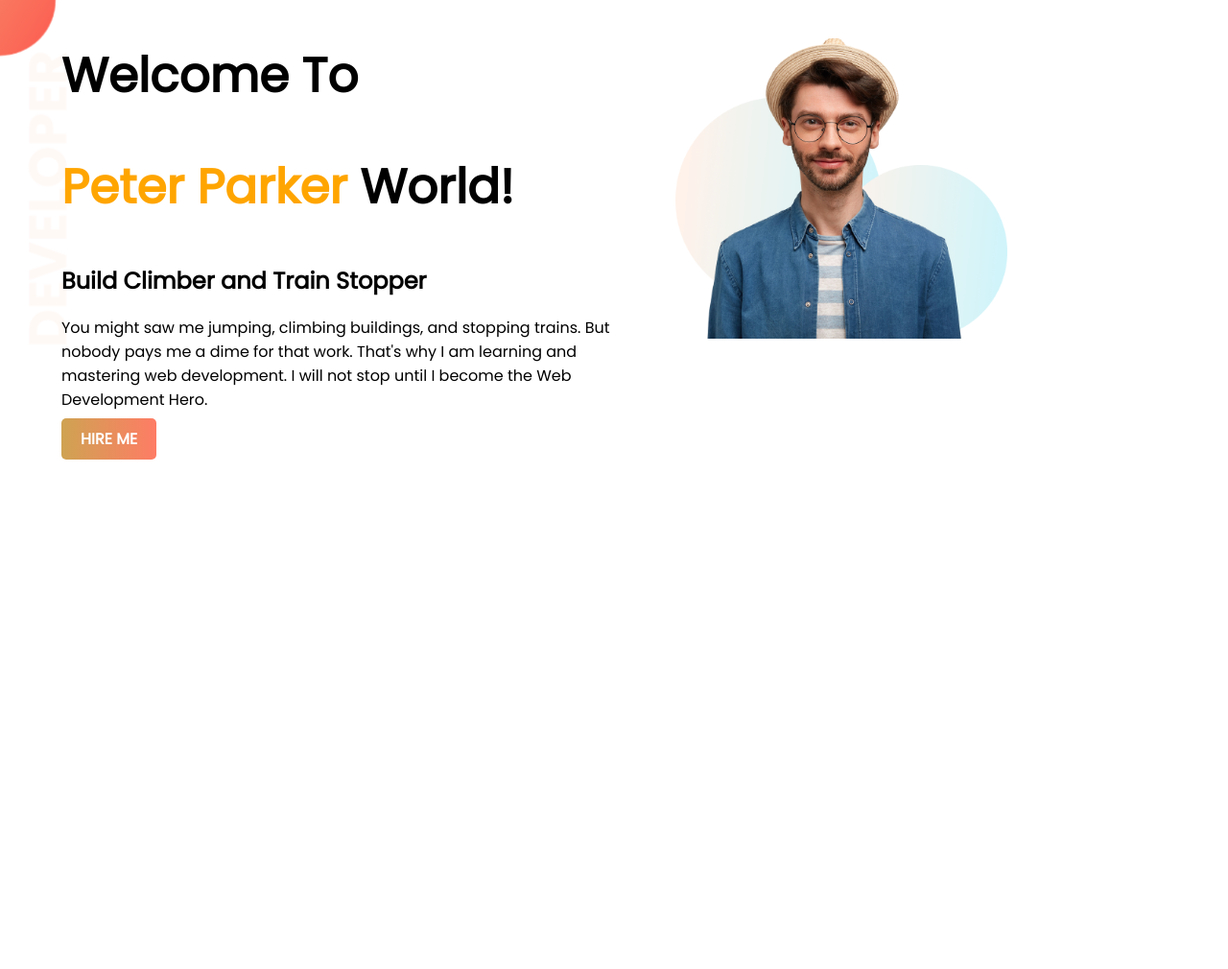
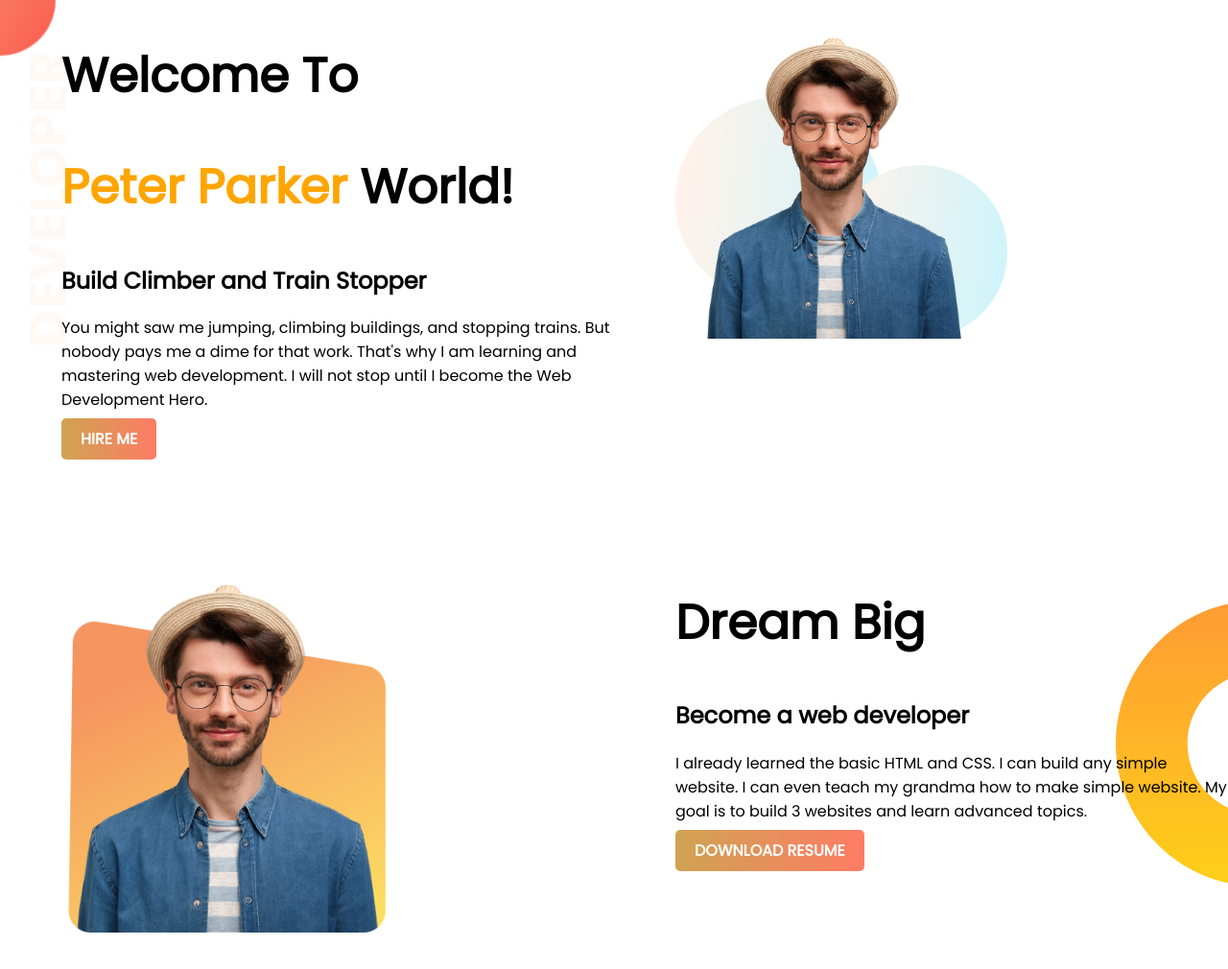
Before and after one commit to Al-Amin931761/developer-portfolio, a plain HTML site: page index.html in a window 1280 px wide. Shown: the whole page at 96% size. Before the commit the page ends 800 px from the top, so only its background shows below. Drawn offline with Linux system fonts and the light colour scheme.

Commit message:
middle section

```diff
--- a/index.html
+++ b/index.html
@@ -6,7 +6,10 @@
     <meta http-equiv="X-UA-Compatible" content="IE=edge">
     <meta name="viewport" content="width=device-width, initial-scale=1.0">
     <title>Peter Parker Portfolio</title>
+
+    <!-- css link -->
     <link rel="stylesheet" href="style.css">
+
     <!-- google font -->
     <link rel="preconnect" href="https://fonts.googleapis.com">
     <link rel="preconnect" href="https://fonts.gstatic.com" crossorigin>
@@ -14,8 +17,8 @@
 </head>
 
 <body>
-    <section>
-        <div class="top-section">
+    <!-- top section -->
+    <section class="top-section">
         <div class="half-width">
             <h1>Welcome To</h1>
             <h1><span class="orange-color">Peter Parker</span> World!</h1>
@@ -28,6 +31,20 @@
         <div class="half-width">
             <img src="images/person-2.png" alt="">
         </div>
+    </section>
+
+    <!-- middle section -->
+    <section class="middle-section">
+        <div class="half-width">
+            <img src="images/person-1.png" alt="">
+        </div>
+
+        <div class="half-width">
+            <h1>Dream Big</h1>
+            <h2>Become a web developer</h2>
+            <p>I already learned the basic HTML and CSS. I can build any simple website. I can even teach my grandma how
+                to make simple website. My goal is to build 3 websites and learn advanced topics.</p>
+            <a class="button" target="_blank" href="">DOWNLOAD RESUME</a>
         </div>
     </section>
 </body>
--- a/style.css
+++ b/style.css
@@ -15,6 +15,15 @@ h1 {
     display: flex;
     background-image: url(images/top-banner.png);
     background-repeat: no-repeat;
+    margin-bottom: 100px;
+}
+
+.middle-section {
+    display: flex;
+    margin-bottom: 100px;
+    background-image: url(images/dream-bg.png);
+    background-repeat: no-repeat;
+    background-position: right;
 }
 
 .half-width {
```
Also changed, not shown: images/dream-bg.png (added). Lines whose indentation alone changed are shown as unchanged.
